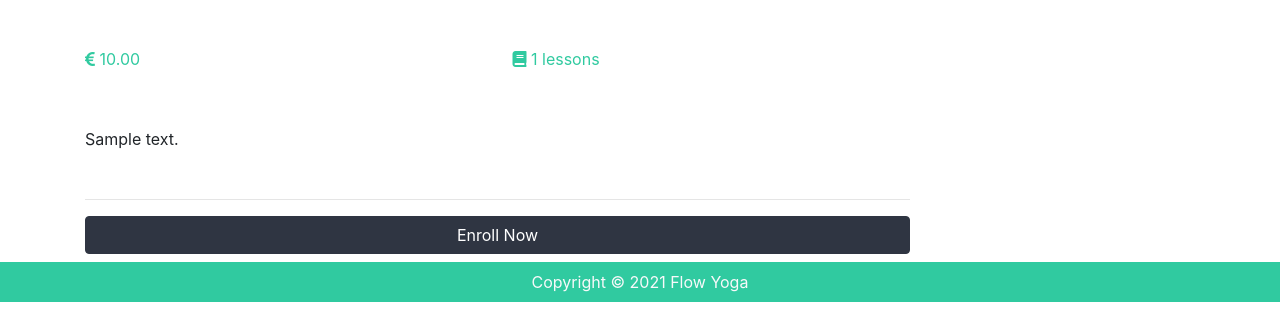
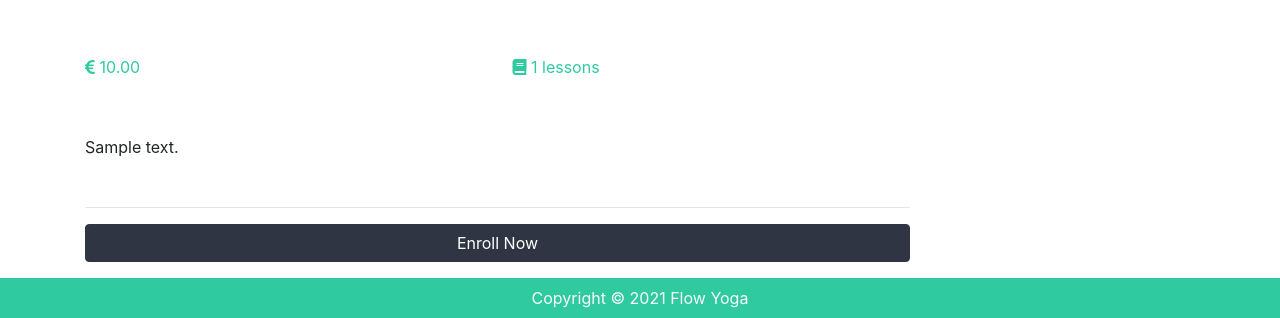
Before and after one commit to AlvaroEtxague/yoga-app, a Django app: page /courses/1/ in a window 1280 px wide. Shown: the part 1072-1390 px from the top of the page. Run offline with Django 3.2, Linux system fonts and the light colour scheme; tables that the repository leaves empty hold one stand-in row (values such as "Sample post"); some libraries are stand-ins or nearby versions.

Commit message:
Course padding update

```diff
--- a/templates/courses/course.html
+++ b/templates/courses/course.html
@@ -39,7 +39,7 @@
         <div class="container">
             <a href="{% url 'courses' %}" class="btn btn-light mb-4">Back To Courses</a>
             <div class="row">
-                <div class="col-md-9">
+                <div class="col-md-9 py-2">
                     <!-- Home Main Image -->
                     <img src="{{course.main_pic.url}}" alt="" class="img-main img-fluid mb-3">
 
```
